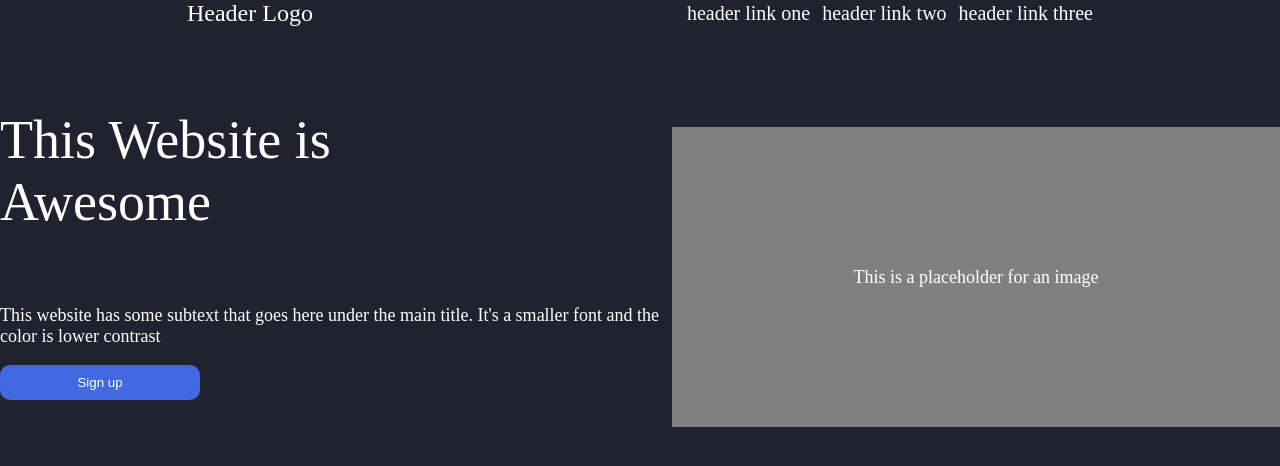
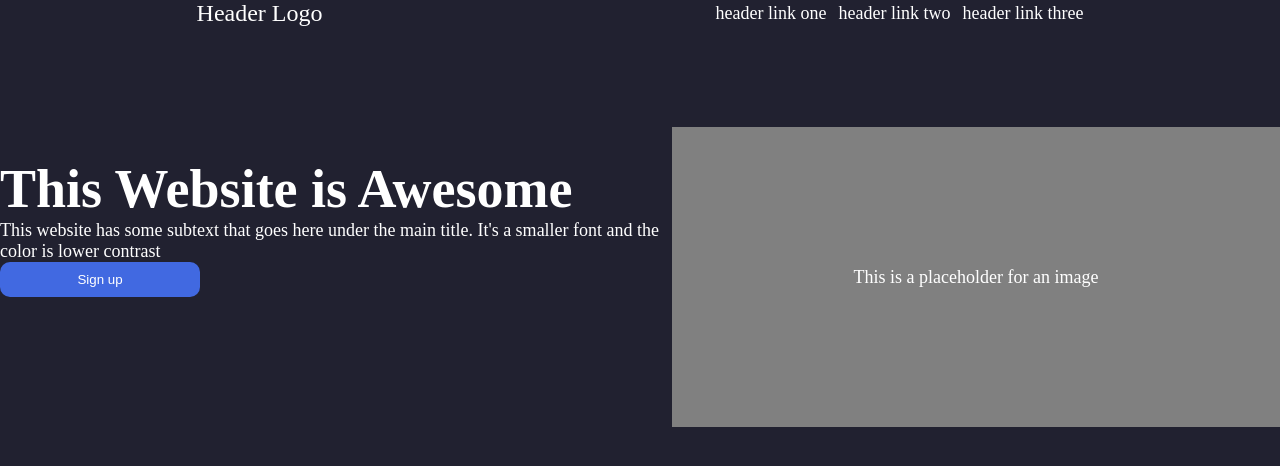
Before and after one commit to SeasonedSoup/Landing-Page, a plain HTML site: page index.html in a window 1280 px wide. Drawn offline with Linux system fonts and the light colour scheme.

Commit message:
Finish header top

```diff
--- a/index.html
+++ b/index.html
@@ -17,8 +17,12 @@
     </div>
     <div class="container-top">
         <div class="info">
-        <p class="title">This Website is <br> Awesome</p>
-        <p> This website has some subtext that goes here under the main title. It's a smaller font and the color is lower contrast</p>
+            <div class="title">
+                This Website is  Awesome
+            </div>
+        <div class="titlesub">
+            This website has some subtext that goes here under the main title. It's a smaller font and the color is lower contrast
+        </div>
         <button class="sign-up">Sign up</button>
         </div>
         <div class="img-placeholder">This is a placeholder for an image</div>
--- a/style.css
+++ b/style.css
@@ -1,5 +1,8 @@
 * {
     box-sizing: border-box;
+    margin: 0;
+    padding: 0;
+
 }
 
 body {
@@ -26,6 +29,10 @@ a {
     font-size: 24px;
 }
 
+.header-links {
+    font-size: 18px;
+}
+
 ul {
     display: flex;
     list-style-type: none;
@@ -37,13 +44,14 @@ ul {
 
 .container-top {
     display: flex;
-    justify-content: space-around;
+    justify-content: center;
     align-items: center;
     color: white;
 }
 
-p.title {
+.title {
     font-size: 3em;
+    font-weight: 900;
 }
 
 .info {
```
